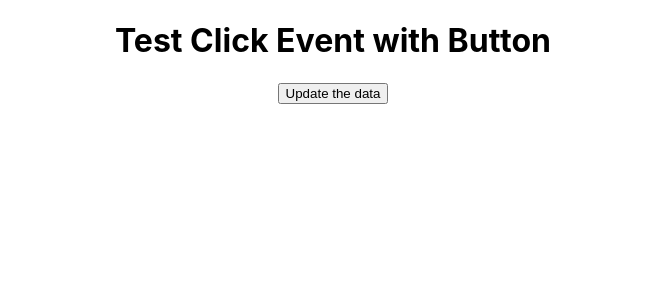
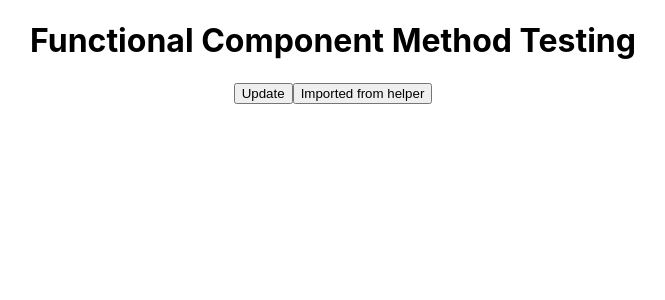
Before and after one commit to HimanshuParodiya/Testing-Library-Jest, a React (Create React App) app: page / in a window 1280 px wide. Shown: the top 300 px of the page, without its empty margins (307-972 px from the left). Built offline with nearby package versions, Linux system fonts and the light colour scheme.

Commit message:
Functional Component method testing

```diff
--- a/src/App.js
+++ b/src/App.js
@@ -1,16 +1,18 @@
 import logo from './logo.svg';
 import './App.css';
 import { useState } from 'react';
+import FunctionalComponentTesting from './FunctionalComponentTesting';
 
 function App() {
   const [data, setData] = useState("")
   return (
     <div className="App">
-      <h1>Test Click Event with Button</h1>
+      {/* <h1>Test Click Event with Button</h1> */}
+      {/* <button onClick={() => setData("Updated data")}>Update the data</button> */}
+      {/* <h1>{data}</h1> */}
+      {/* actually we want to check when we are clicking on button is the {data} is rendering on UI */}
 
-      <button onClick={() => setData("Updated data")}>Update the data</button>
-      <h1>{data}</h1>
-      {/* actually we want to check when we are clicking on button is the {data} is rendering on UI */}
+      <FunctionalComponentTesting />
     </div>
   );
 }
--- /dev/null
+++ b/src/FunctionalComponentTesting.js
@@ -0,0 +1,31 @@
+import React, { useState } from "react";
+import handleOtherData from "./helper";
+
+const FunctionalComponentTesting = () => {
+  const [data, setData] = useState("");
+  const handleData = () => {
+    setData("Hello");
+  };
+  return (
+    <div>
+      <h1>Functional Component Method Testing</h1>
+      <button data-testid="btn1" onClick={handleData}>
+        Update
+      </button>
+      <button onClick={handleOtherData}>Imported from helper</button>
+      <h2>{data}</h2>
+    </div>
+  );
+};
+
+export default FunctionalComponentTesting;
+
+// now we will write a test case which will automatically click on button
+//  and check that is there any hello in our UI
+
+// so the above scenario was testing method with event
+
+// now we will do without using event
+// here we will create a new file(helper.js) and put the method there
+// then we can use the method by importing
+// now let's write a test case for that
--- /dev/null
+++ b/src/helper.js
@@ -0,0 +1,6 @@
+const handleOtherData = () => {
+    console.log("hii");
+    return "hii"
+}
+
+export default handleOtherData
```
Also changed, not shown: 1 other file (tests, documents, lock files or other folders).
